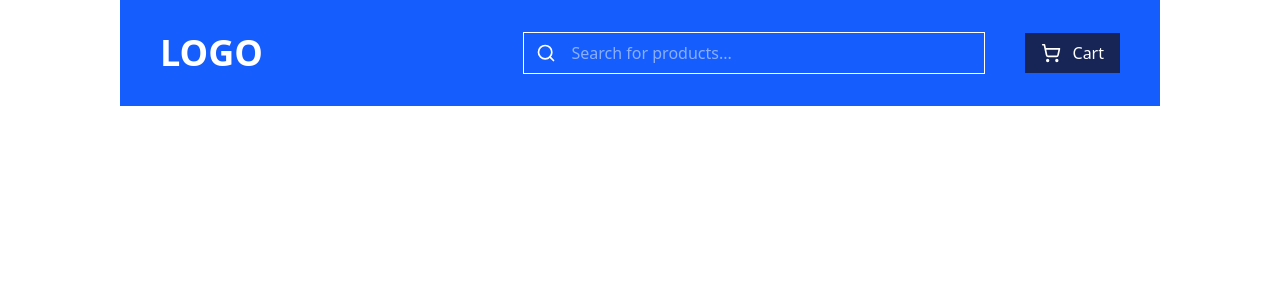
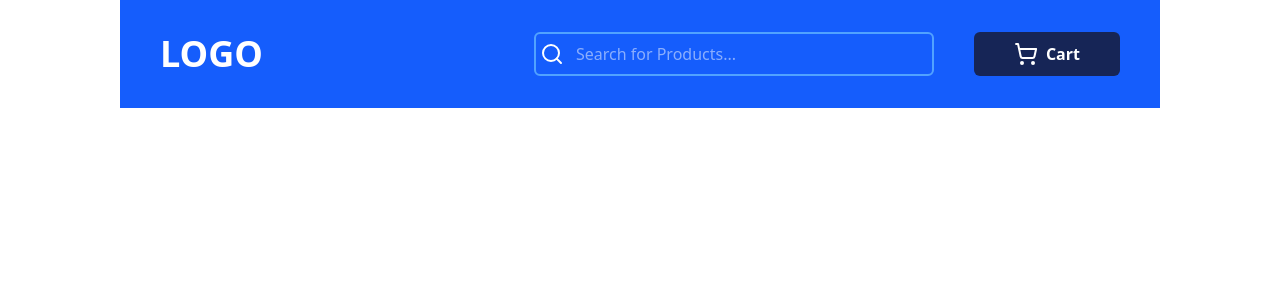
Before and after one commit to 18subrato/whatbytes_projects, a Next.js app: page / in a window 1280 px wide. Shown: the top 300 px of the page. Built offline with nearby package versions, Linux system fonts and the light colour scheme.

Commit message:
updated navbar

```diff
--- a/src/components/layout/Navbar.jsx
+++ b/src/components/layout/Navbar.jsx
@@ -1,30 +1,23 @@
-import next from "next";
 import { Search, ShoppingCart } from "lucide-react";
 
 function Navbar() {
   return (
-    <div className="bg-blue-600 max-w-screen flex text-white px-4 md:px-10 py-4 md:py-8 justify-between items-center">
+    <div className="bg-blue-600 max-w-screen flex items-center px-10 py-8 justify-between">
       <div>
-        <h3 className="lg:text-4xl lg:font-bold font-semibold text-2xl">LOGO</h3>
+        <h3 className="lg:text-4xl text-xl text-white font-bold ">LOGO</h3>
       </div>
-      <div className="flex items-center gap-4 md:gap-10">
-        <div className="flex">
-          <div className="flex items-center py-2 px-3 gap-2 md:gap-4 border border-white">
-            <Search size={20} />
-            <input
-              type="text"
-              placeholder="Search for products..."
-              className="outline-none hidden md:block w-[200px] lg:w-[400px] bg-transparent"
-            />
-          </div>
+      <div className="flex gap-10">
+        <div className=" relative hidden lg:block">
+          <Search className="absolute top-1.5 lg:top-2.5 left-1.5 text-white " />
+          <input type="text"  placeholder="Search for Products..." className="border-2 border-blue-400 rounded-md w-[300px] xl:w-[400px] pl-10 p-2 outline-none text-white" />
         </div>
-        <div className="flex items-center gap-2 md:gap-3 bg-blue-950 px-3 py-2 md:px-4">
-          <ShoppingCart size={20} />
-          <button className="hidden md:block">Cart</button>
+        <div className=" relative lg:hidden mr-4">
+          <Search  className="absolute top-1.5 lg:top-2.5 left-1.5 text-white " />
         </div>
+        <button className="flex bg-blue-950 outline-none justify-center items-center md:px-10 px-4 py-2 font-bold rounded-md text-white gap-2 cursor-pointer"><ShoppingCart /><span>Cart</span></button>
       </div>
     </div>
-  );
+  )
 }
 
-export default Navbar;
+export default Navbar
```
